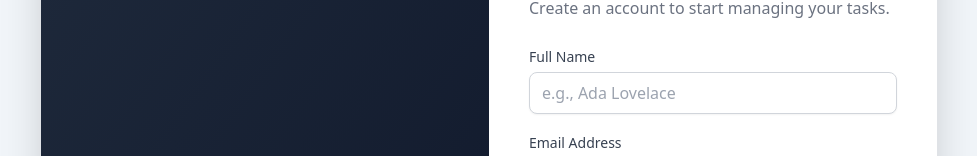
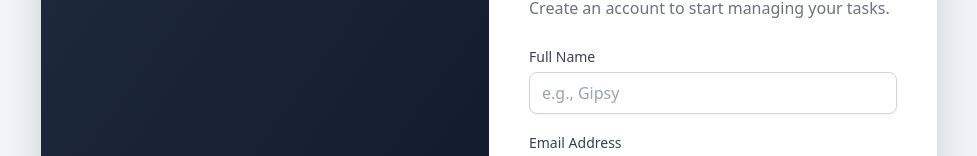
Before and after one commit to Rabikiran67/TaskFlow, a React (Vite) app in the folder frontend/: page /register in a window 1280 px wide. Shown: the part 177-333 px from the top of the page, without its empty margins (151-1128 px from the left). Built offline with nearby package versions, Linux system fonts and the light colour scheme.

Commit message:
test: Update dashboard title for auto-deploy test

```diff
--- a/frontend/src/pages/RegisterPage.jsx
+++ b/frontend/src/pages/RegisterPage.jsx
@@ -48,7 +48,7 @@ const RegisterPage = () => {
           <form onSubmit={handleSubmit} className="space-y-4">
             <div>
               <label className="text-sm font-medium text-gray-700">Full Name</label>
-              <input type="text" placeholder="e.g., Ada Lovelace" value={name} onChange={(e) => setName(e.target.value)} required className="w-full px-3 py-2 mt-1 border border-gray-300 rounded-lg shadow-sm focus:outline-none focus:ring-2 focus:ring-blue-500" />
+              <input type="text" placeholder="e.g., Gipsy" value={name} onChange={(e) => setName(e.target.value)} required className="w-full px-3 py-2 mt-1 border border-gray-300 rounded-lg shadow-sm focus:outline-none focus:ring-2 focus:ring-blue-500" />
             </div>
             <div>
               <label className="text-sm font-medium text-gray-700">Email Address</label>
```
